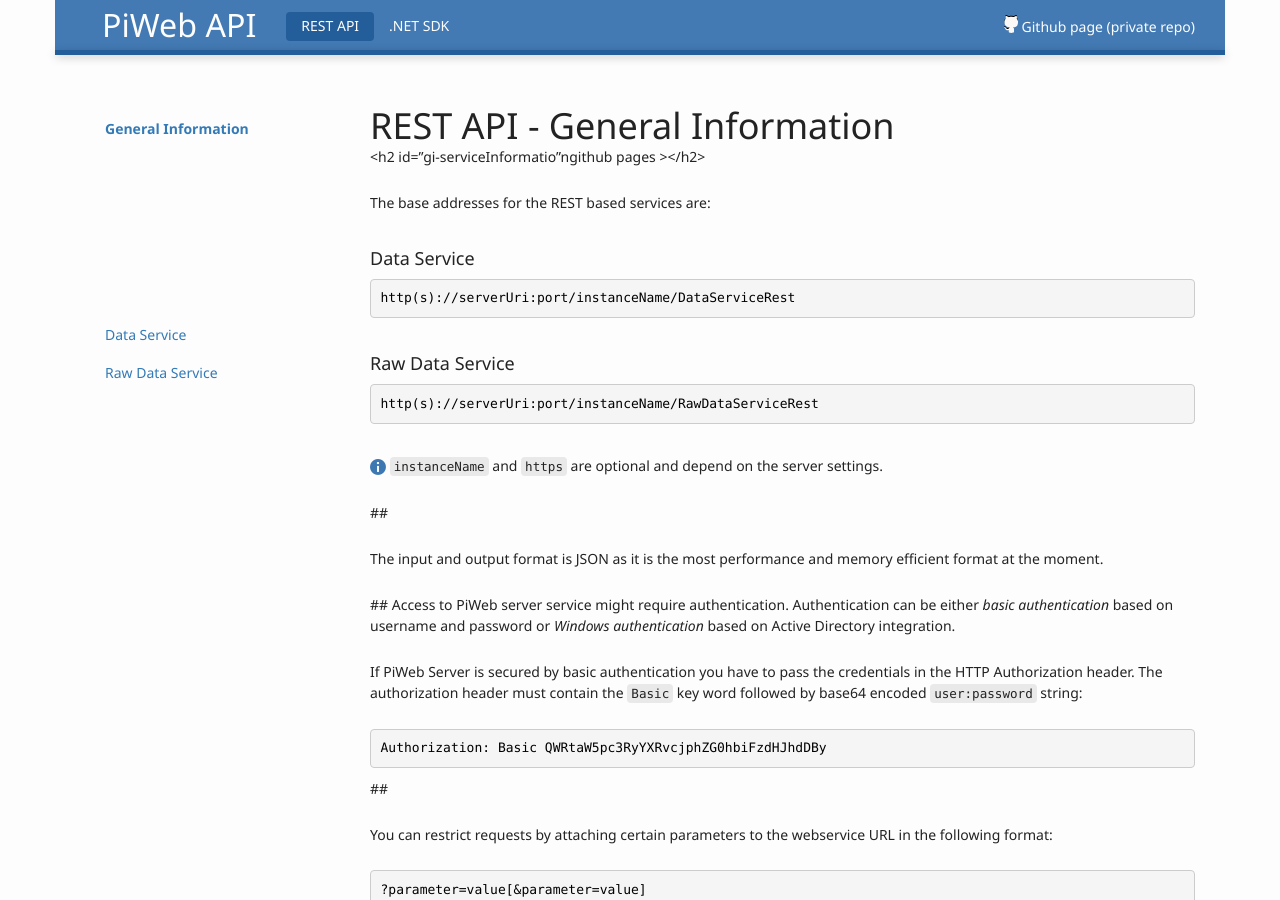
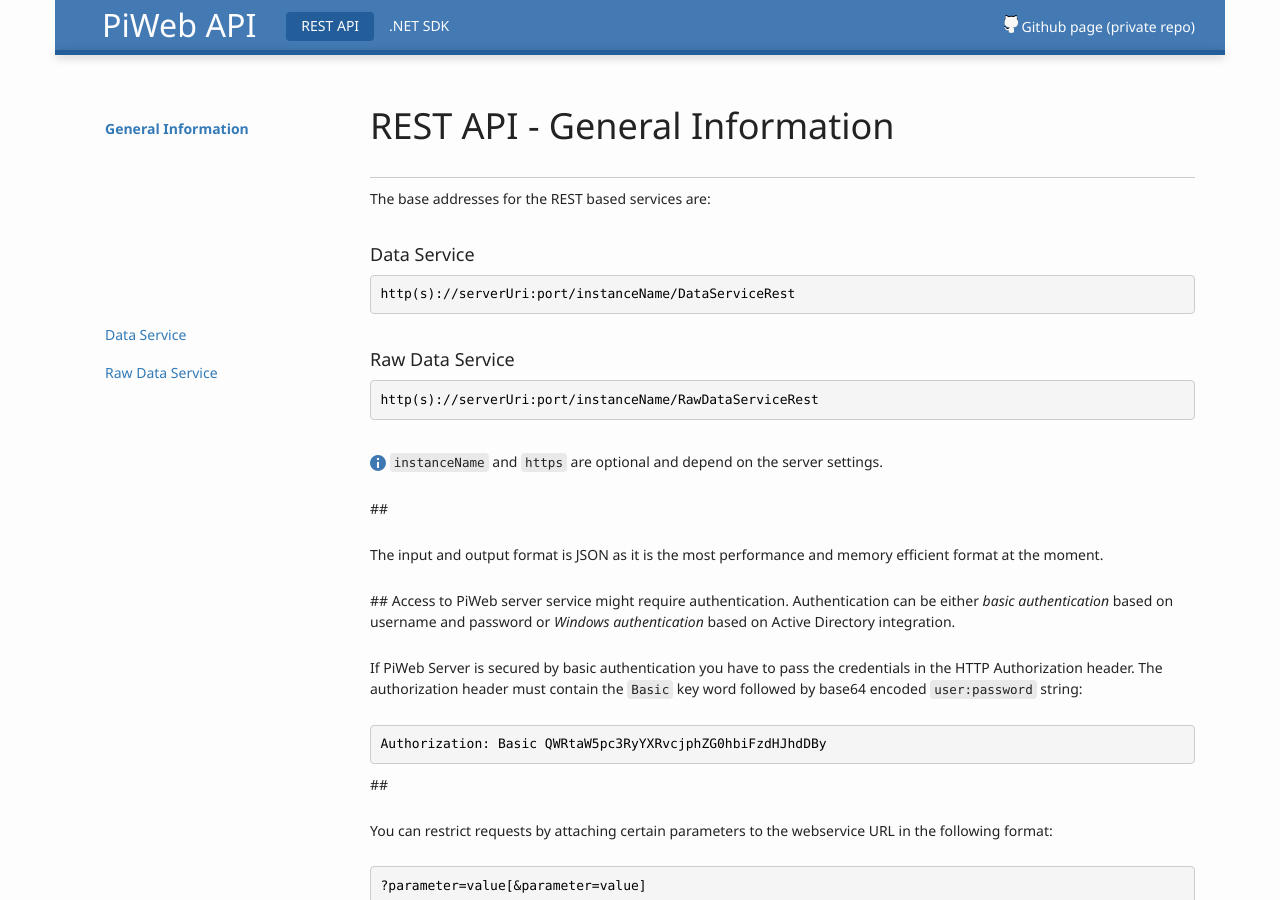
Before and after one commit to ZEISS-PiWeb/PiWeb-Api, a Jekyll site: the page built from _pages/011-restapi-general.md, in a window 1280 px wide and 900 px high. Built offline with Jekyll 4.4.1, drawn with Linux system fonts in a browser that asks for light colours.

Commit message:
Update 011-restapi-general.md

```diff
--- a/_pages/011-restapi-general.md
+++ b/_pages/011-restapi-general.md
@@ -27,7 +27,7 @@
 redirect_from: "/"
 ---
 
-<h2 id="gi-serviceInformatio"ngithub pages >{{page.sections['addresses']}}</h2>
+<h2 id="{{page.sections['addresses'].anchor}}">{{page.sections['addresses'].title}}</h2>
 
 The base addresses for the REST based services are:
 
```
